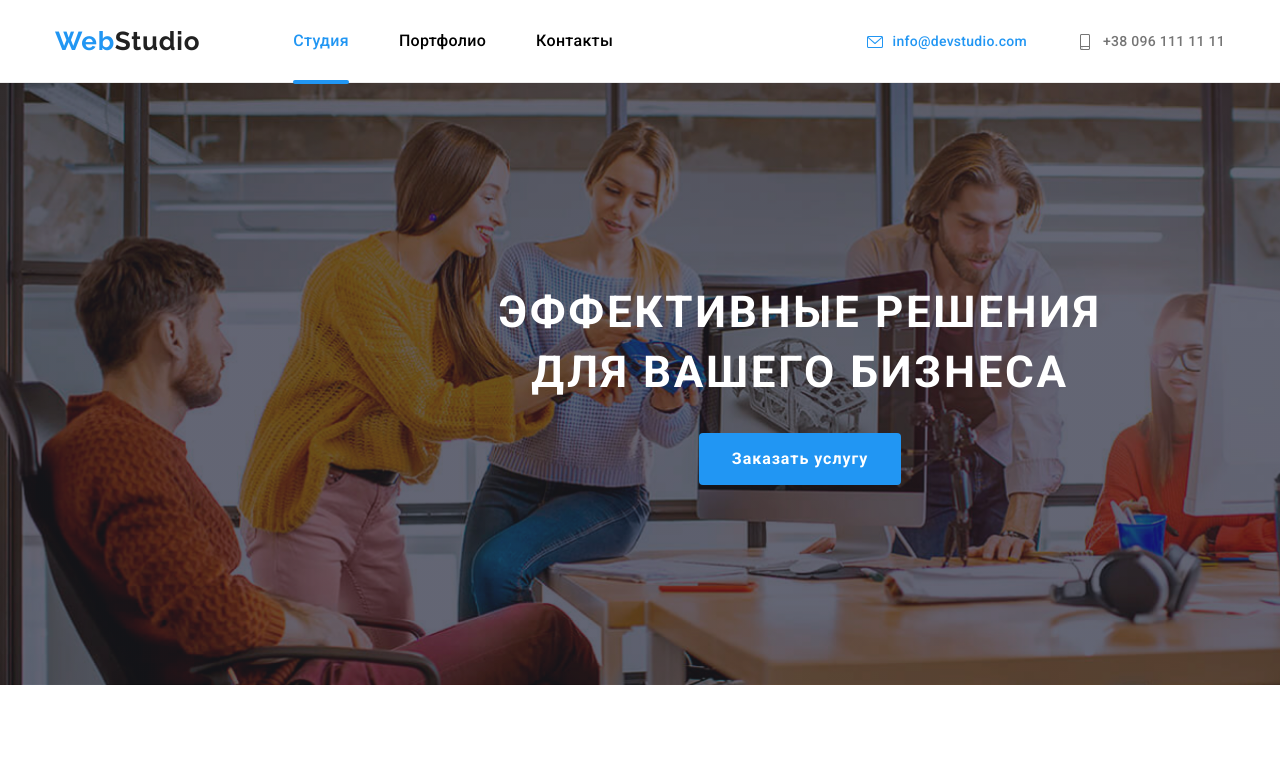
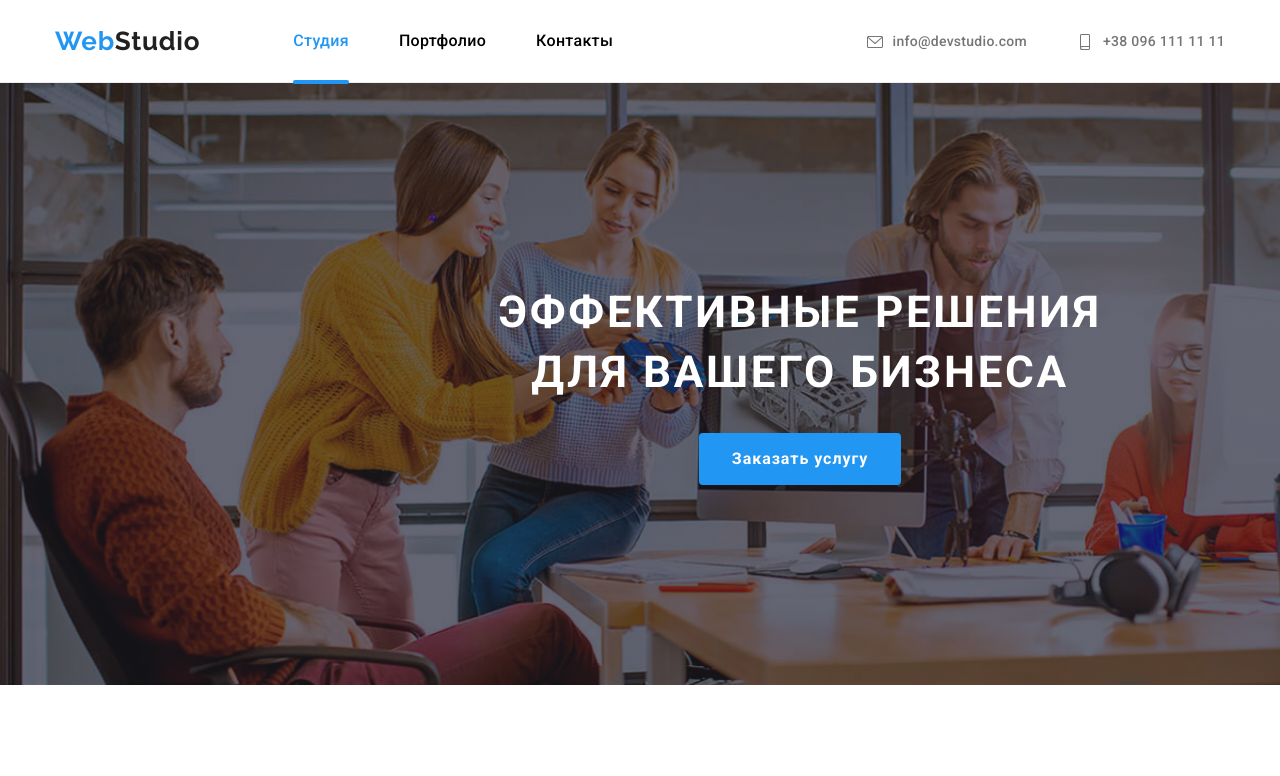
Before and after one commit to Irakliy-Dzhanashiya/goit-markup-hw-05, a plain HTML site: page index.html in a window 1280 px wide. In both pictures the pointer is over the link "info@devstudio.com". Shown: the top 776 px of the page. Drawn offline with Linux system fonts and the light colour scheme.

Commit message:
Update style.css

```diff
--- a/css/style.css
+++ b/css/style.css
@@ -188,21 +188,12 @@ body {
   color: var(--alt-text-color);
   transition: color 2500ms cubic-bezier(0.4, 0, 0.2, 1);
 }
-.address .contacts:hover,
-.address .contacts:focus {
-  color: var(--accent-color);
-}
-.mail .contacts:hover,
-.mail .contacts:focus {
-  color: var(--accent-color);
-}
 .icon {
   margin-right: 10px;
   fill: currentColor;
-  transition: color 2500ms cubic-bezier(0.4, 0, 0.2, 1);
 }
-.contacts:hover .icon,
-.contacts:focus .icon {
+.contacts:hover,
+.contacts:focus{
   fill: var(--accent-color);
 }
 /*index*/
```
